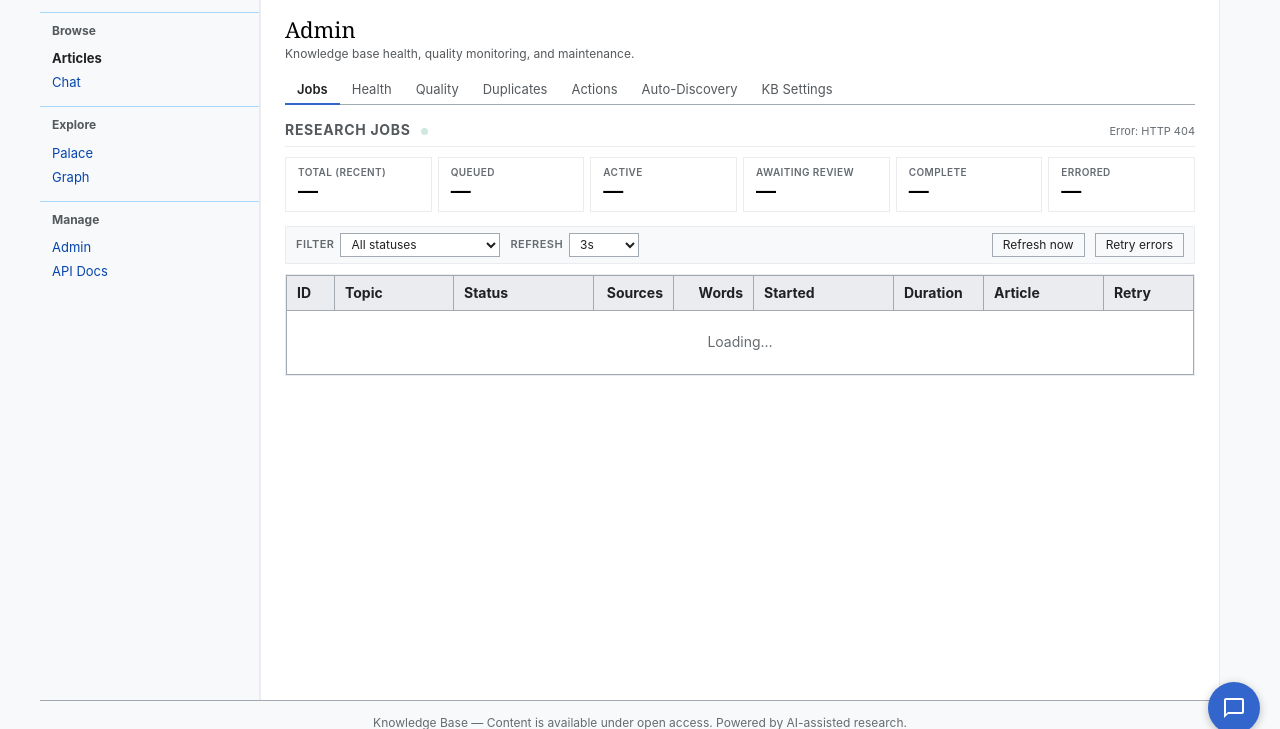
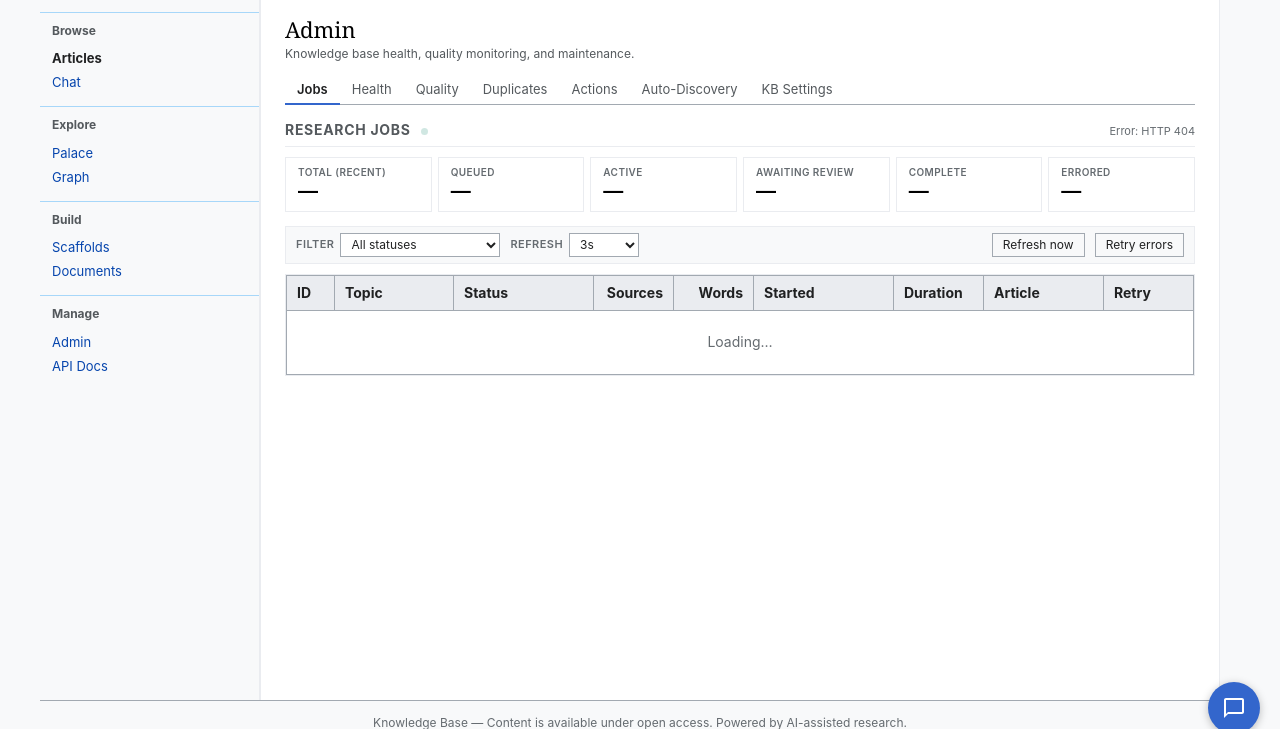
Before and after one commit to ghndrx/wikidelve, a Python web app: template templates/admin.html in a window 1280 px wide. Shown: the part 46-775 px from the top of the page. Run offline with Jinja, Linux system fonts and the light colour scheme; the template is opened without the code that fills it, so the values that code supplies are empty; some libraries are stand-ins or nearby versions.

Commit message:
Nav: surface Scaffolds + Documents in sidebar and command palette
Created the routes earlier but didn't wire them into navigation —
the user couldn't actually find them without typing the URL. Add a
new 'Build' sidebar section with Scaffolds + Documents, and add
both to the cmdk command-palette static actions list.

Also stub a /documents browse page so the nav link doesn't 404
while the rest of the Documents feature (drafting agent, renderer,
chat UI) is still under construction. The stub uses the existing
list_documents storage primitive so it shows accurate counts as
soon as documents land — no UI rework needed when the agent ships.

```diff
--- a/templates/base.html
+++ b/templates/base.html
@@ -942,6 +942,13 @@
                 <ul class="sidebar-list">
                     <li><a href="/palace" data-nav="palace">Palace</a></li>
                     <li><a href="/graph" data-nav="graph">Graph</a></li>
+                </ul>
+            </div>
+            <div class="sidebar-section">
+                <div class="sidebar-heading">Build</div>
+                <ul class="sidebar-list">
+                    <li><a href="/scaffolds" data-nav="scaffolds">Scaffolds</a></li>
+                    <li><a href="/documents" data-nav="documents">Documents</a></li>
                 </ul>
             </div>
             <div class="sidebar-section">
@@ -1594,6 +1601,8 @@
         var STATIC_ACTIONS = [
             {kind: 'page', title: 'Home — Articles', url: '/'},
             {kind: 'page', title: 'Chat', url: '/chat'},
+            {kind: 'page', title: 'Scaffolds', url: '/scaffolds'},
+            {kind: 'page', title: 'Documents', url: '/documents'},
             {kind: 'page', title: 'Admin Dashboard', url: '/admin'},
             {kind: 'page', title: 'Admin: Jobs', url: '/admin#jobs'},
             {kind: 'page', title: 'Admin: Health', url: '/admin#health'},
```
Also changed, not shown: app/main.py (+43 -0 lines).
